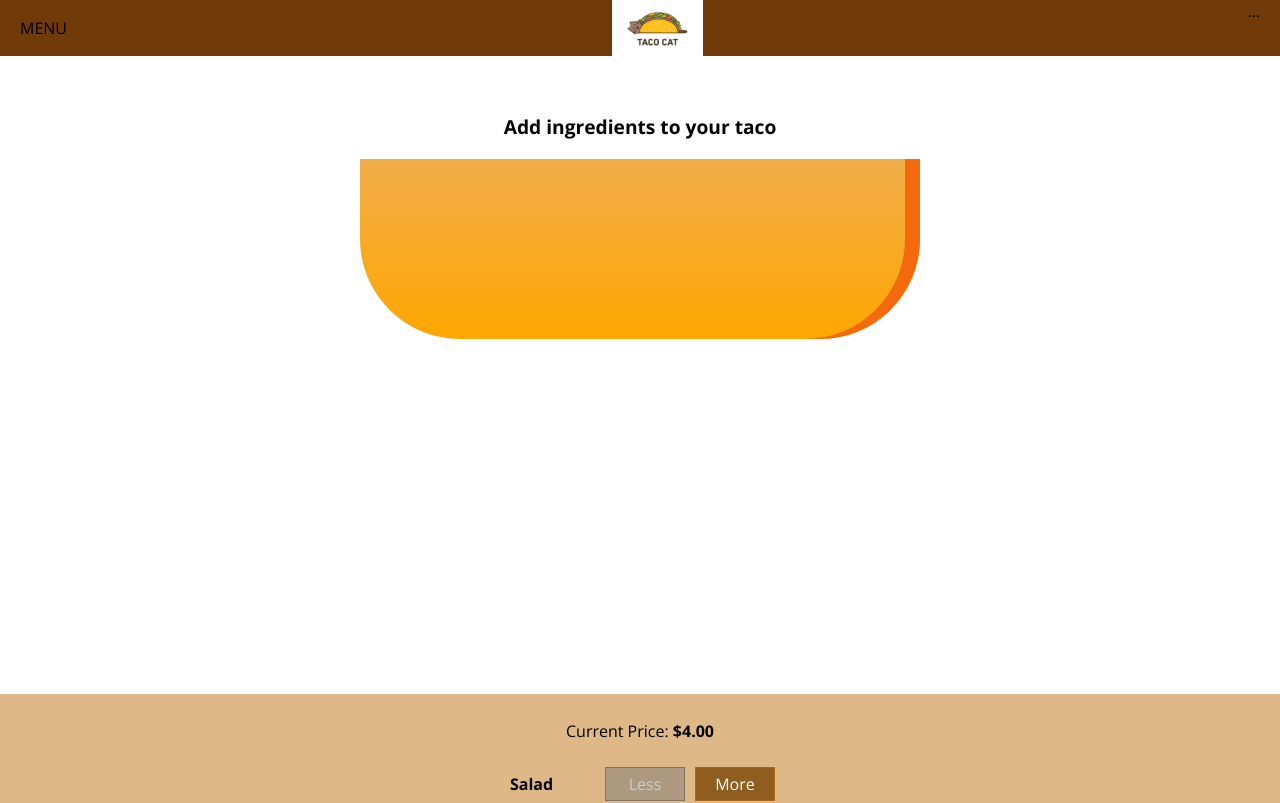
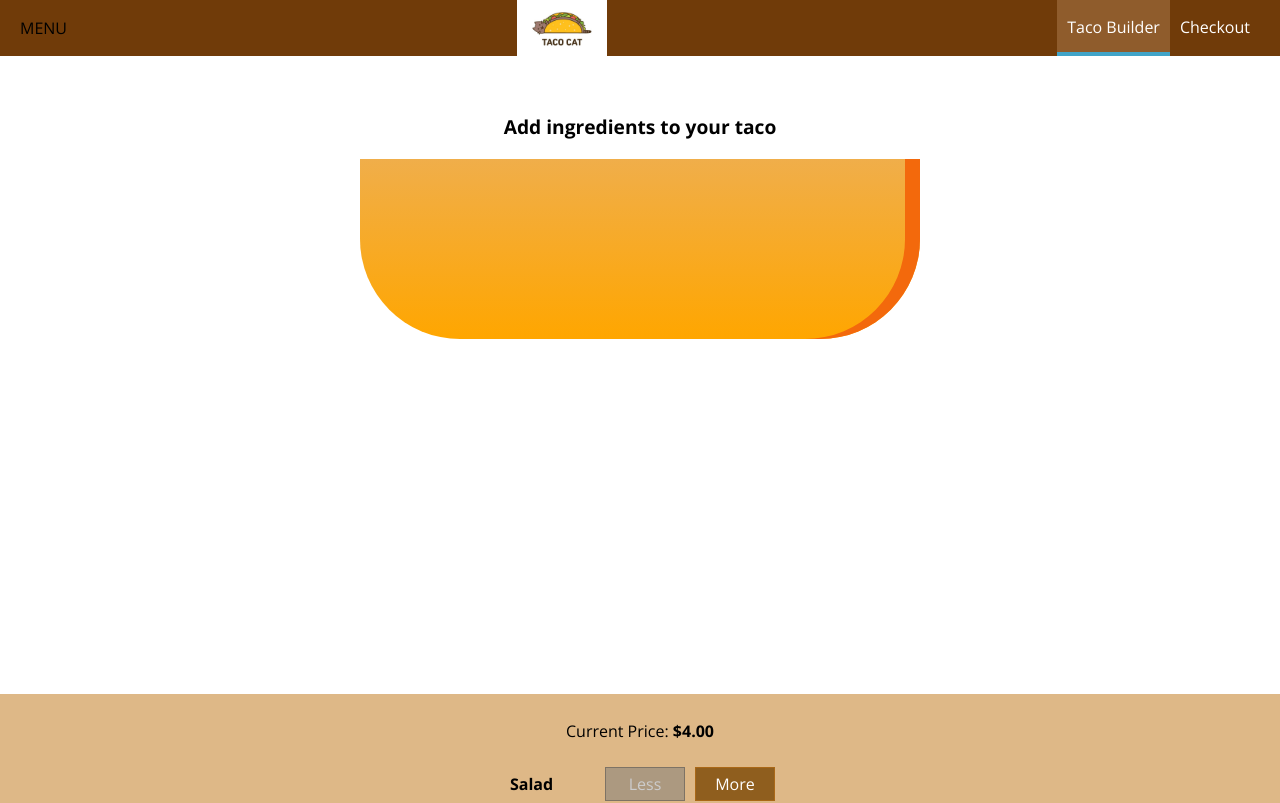
Before and after one commit to ShaunaMack/taco-builder, a React app: page / in a window 1280 px wide. Shown: the top 803 px of the page. Built offline with nearby package versions, Linux system fonts and the light colour scheme.

Commit message:
add navigation items to a toolbar

```diff
--- /dev/null
+++ b/src/components/Navigation/NavigationItems/NavigationItem/NavigationItem.js
@@ -0,0 +1,15 @@
+import React from 'react';
+
+import classes from './NavigationItem.module.css'
+
+const navigationItem = (props) => {
+    return (
+        <li className={classes.NavigationItem}>
+            <a
+            href={props.link}
+            className={props.active ? classes.active : null} > {props.children} </a>
+        </li>
+    );
+};
+
+export default navigationItem;
--- /dev/null
+++ b/src/components/Navigation/NavigationItems/NavigationItem/NavigationItem.module.css
@@ -0,0 +1,27 @@
+.NavigationItem {
+    margin: 0;
+    box-sizing: border-box;
+    display: flex;
+    height: 100%;
+    width: auto;
+    align-items: center;
+
+}
+
+.NavigationItem a {
+    color: white;
+    text-decoration: none;
+    padding: 16px 10px;
+    border-bottom: solid 4px transparent;
+    height: 100%;
+    box-sizing: border-box;
+    display: block;
+}
+
+.NavigationItem a:hover,
+.NavigationItem a:active,
+.NavigationItem a.active {
+    background-color: #8F5C2C;
+    border-bottom: 4px solid #40A4C8;
+    color: white;
+}
--- /dev/null
+++ b/src/components/Navigation/NavigationItems/NavigationItems.js
@@ -0,0 +1,15 @@
+import React from 'react';
+
+import classes from './NavigationItems.module.css'
+import NavigationItem from './NavigationItem/NavigationItem'
+
+const navigationItems = () => {
+    return (
+        <ul className={classes.NavigationItems}>
+           <NavigationItem link="/" active> Taco Builder</NavigationItem>
+           <NavigationItem link="/" > Checkout</NavigationItem>
+        </ul>
+    );
+};
+
+export default navigationItems;
--- /dev/null
+++ b/src/components/Navigation/NavigationItems/NavigationItems.module.css
@@ -0,0 +1,8 @@
+.NavigationItems {
+    margin: 0;
+    padding: 0;
+    list-style: none;
+    display: flex;
+    align-items: center;
+    height: 100%;
+}
--- a/src/components/Navigation/Toolbar/Toolbar.js
+++ b/src/components/Navigation/Toolbar/Toolbar.js
@@ -2,6 +2,7 @@
 
 import classes from './Toolbar.module.css'
 import Logo from '../../Logo/Logo'
+import NavigationItems from '../NavigationItems/NavigationItems'
 
 function toolbar(props) {
     return (
@@ -9,7 +10,7 @@
             <div>MENU</div>
             <Logo />
             <nav>
-                ...
+                <NavigationItems />
             </nav>
         </header>
     );
```
